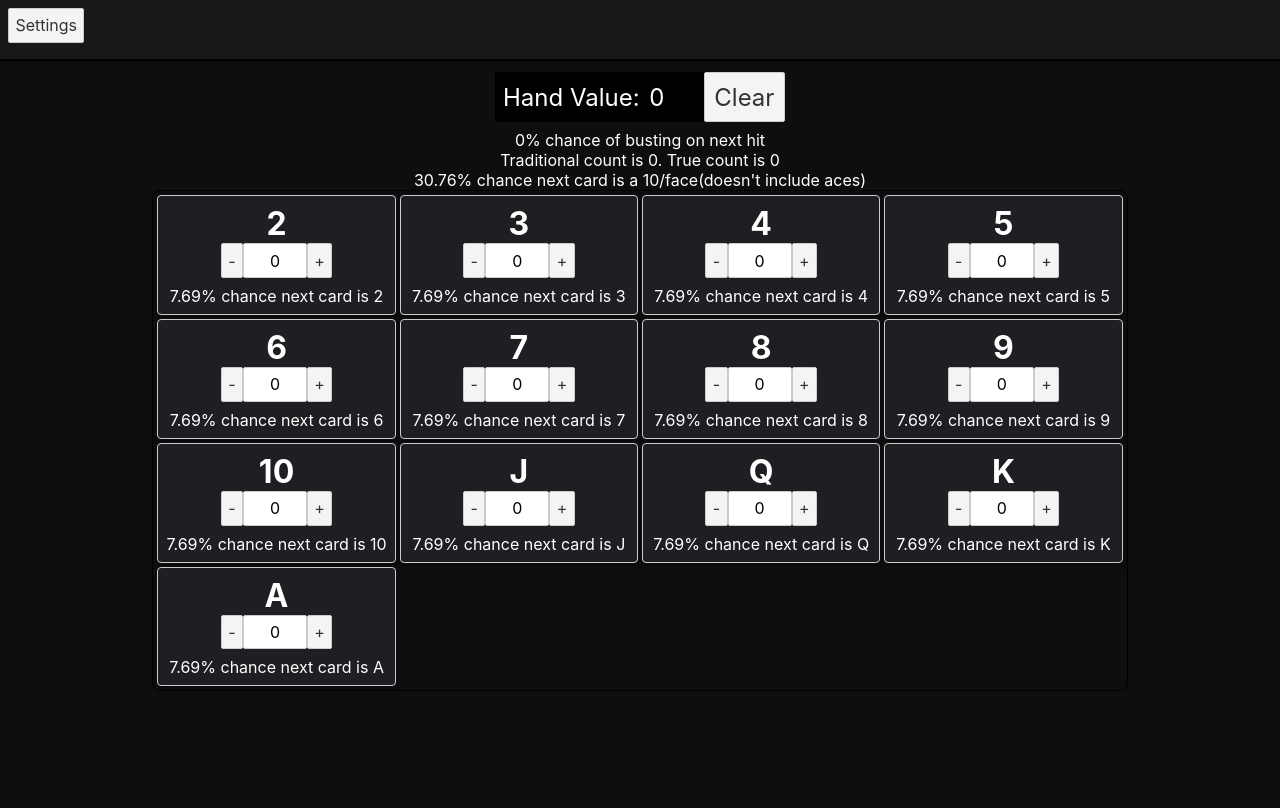
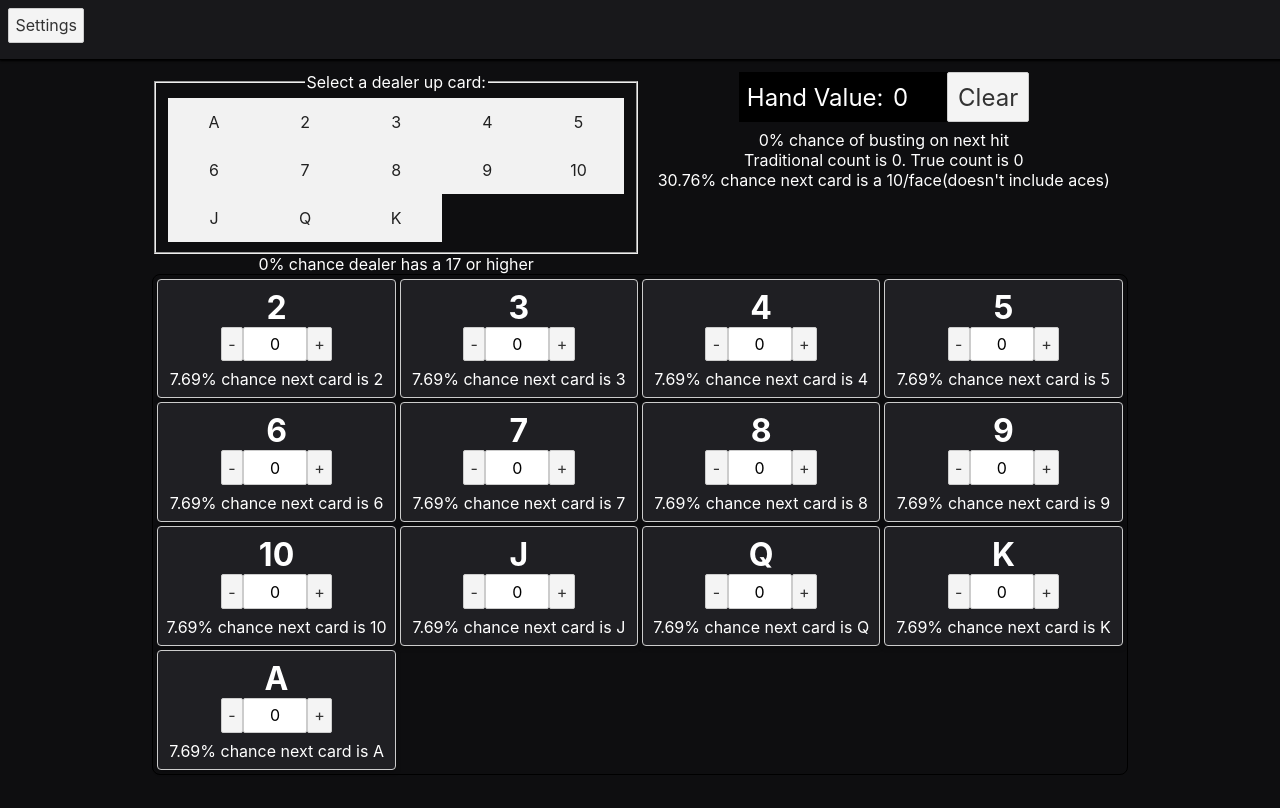
Before and after one commit to jbauta97/blackjack-demo, a SvelteKit app: page / in a window 1280 px wide. Built offline with nearby package versions, Linux system fonts and the light colour scheme.

Commit message:
add dealer odds

```diff
--- a/src/routes/+layout.svelte
+++ b/src/routes/+layout.svelte
@@ -17,13 +17,17 @@
     import { queenCount } from './stores';
     import { kingCount } from './stores';
 	import { shoe } from './stores';
+    import DealerOdds from './DealerOdds.svelte';
 </script>
 
 <div class="app">
 	<Header></Header>
 
 	<main>
-		<HandValue></HandValue>
+		<div class="odds-wrapper">
+			<div><DealerOdds /></div>
+			<div><HandValue></HandValue></div>
+		</div>
 		<CardControls></CardControls>
 	</main>
 
@@ -49,10 +53,18 @@
 		font-size: 4em;
 		font-weight: 100;
 	}
+	.odds-wrapper{
+		display: flex;
+		flex-direction: row;
+		justify-content: center;
+	}
+	.odds-wrapper div{
+		width: 100%;
+	}
 
-	@media (min-width: 640px) {
-		main {
-			max-width: none;
+	@media (max-width: 640px) {
+		.odds-wrapper{
+			flex-direction: column;
 		}
 	}
 
--- /dev/null
+++ b/src/routes/DealerOdds.svelte
@@ -0,0 +1,121 @@
+<script>
+    import { shoe } from './stores';
+    import { deckNum } from './stores';
+    import { aceCount } from './stores';
+    import { twoCount } from './stores';
+    import { threeCount } from './stores';
+    import { fourCount } from './stores';
+    import { fiveCount } from './stores';
+    import { sixCount } from './stores';
+    import { sevenCount } from './stores';
+    import { eightCount } from './stores';
+    import { nineCount } from './stores';
+    import { tenCount } from './stores';
+    import { jackCount } from './stores';
+    import { queenCount } from './stores';
+    import { kingCount } from './stores';
+    let sevenOdds = 0;
+    let juicerOdds = 0;
+    let dealerCard = 'card-0';
+    $: dealerCardNum = dealerCard.split('card-')[1];
+
+    shoe.subscribe(onUpdate => {
+        get7Odds();
+        getDealerJuicerOdds();
+    });
+
+    function getCardValue(card){
+        if (card === 'A'){
+            return 1;
+        }
+        else if (['K', 'Q', 'J'].includes(card)){
+            return 10;
+        }
+        else{
+            return parseInt(card);
+        }
+    }
+
+    function get7Odds(){
+        let totalCards = 0;
+        let bigs = 0;
+        Object.keys($shoe).forEach(card => {
+            totalCards += $shoe[card];
+            if (card ==='A' || getCardValue(card) > 6){
+                bigs += $shoe[card];
+            }
+        });
+        sevenOdds = 100*(bigs / totalCards);
+        sevenOdds = parseInt(100*sevenOdds)/100;
+    }
+    function getDealerJuicerOdds(){
+        let totalCards = 0;
+        let juicers = 0;
+        let dealerVal = dealerCardNum === 'A' ? 11:getCardValue(dealerCardNum);
+        Object.keys($shoe).forEach(card => {
+            totalCards += $shoe[card];
+            let cardVal = card ==='A' ? dealerVal > 10 ? 1 : 11 : getCardValue(card);
+            if (dealerVal + cardVal > 16){
+                juicers += $shoe[card];
+            }
+        });
+        juicerOdds = 100*(juicers / totalCards);
+        juicerOdds = parseInt(100*juicerOdds)/100;
+    }
+</script>
+<div class="dealer-wrapper">
+    <fieldset class="card-select" on:change={getDealerJuicerOdds}>
+        <legend>Select a dealer up card:</legend>
+        <input type="radio" id="card-A" name="dealer-card" value="card-A" bind:group={dealerCard}>
+        <label for="card-A">A</label>
+        <input type="radio" id="card-2" name="dealer-card" value="card-2" bind:group={dealerCard}>
+        <label for="card-2">2</label>
+        <input type="radio" id="card-3" name="dealer-card" value="card-3" bind:group={dealerCard}>
+        <label for="card-3">3</label>
+        <input type="radio" id="card-4" name="dealer-card" value="card-4" bind:group={dealerCard}>
+        <label for="card-4">4</label>
+        <input type="radio" id="card-5" name="dealer-card" value="card-5" bind:group={dealerCard}>
+        <label for="card-5">5</label>
+        <input type="radio" id="card-6" name="dealer-card" value="card-6" bind:group={dealerCard}>
+        <label for="card-6">6</label>
+        <input type="radio" id="card-7" name="dealer-card" value="card-7" bind:group={dealerCard}>
+        <label for="card-7">7</label>
+        <input type="radio" id="card-8" name="dealer-card" value="card-8" bind:group={dealerCard}>
+        <label for="card-8">8</label>
+        <input type="radio" id="card-9" name="dealer-card" value="card-9" bind:group={dealerCard}>
+        <label for="card-9">9</label>
+        <input type="radio" id="card-10" name="dealer-card" value="card-10" bind:group={dealerCard}>
+        <label for="card-10">10</label>
+        <input type="radio" id="card-J" name="dealer-card" value="card-J" bind:group={dealerCard}>
+        <label for="card-J">J</label>
+        <input type="radio" id="card-Q" name="dealer-card" value="card-Q" bind:group={dealerCard}>
+        <label for="card-Q">Q</label>
+        <input type="radio" id="card-K" name="dealer-card" value="card-K" bind:group={dealerCard}>
+        <label for="card-K">K</label>
+    </fieldset>
+</div>
+<div>{juicerOdds}% chance dealer has a 17 or higher</div>
+<style>
+    .card-select{
+        display: grid;
+        grid-template-columns: repeat(5, 1fr);
+    }
+    .card-select input{
+        display: none;
+    }
+    .card-select label{
+        background-color: #f2f2f2;
+        color: #212121;
+        height: 48px;
+        display: flex;
+        justify-content: center;
+        align-items: center;
+        font-weight: 400;
+        transition: box-shadow 250ms cubic-bezier(0.4, 0, 0.2, 1);
+    }
+    .card-select input:checked + label{
+        box-shadow: inset 0 0 0 2px #000;
+        font-weight: 700;
+        border-radius: 4px;
+    }
+</style>
--- a/src/routes/HandValue.svelte
+++ b/src/routes/HandValue.svelte
@@ -38,6 +38,7 @@
         });
         let odds = bustCards / totalCards;
         pBust = 100*odds;
+        pBust = parseInt(100*pBust)/100;
     }
     function getCardValue(card){
         if (card === 'A'){
```
